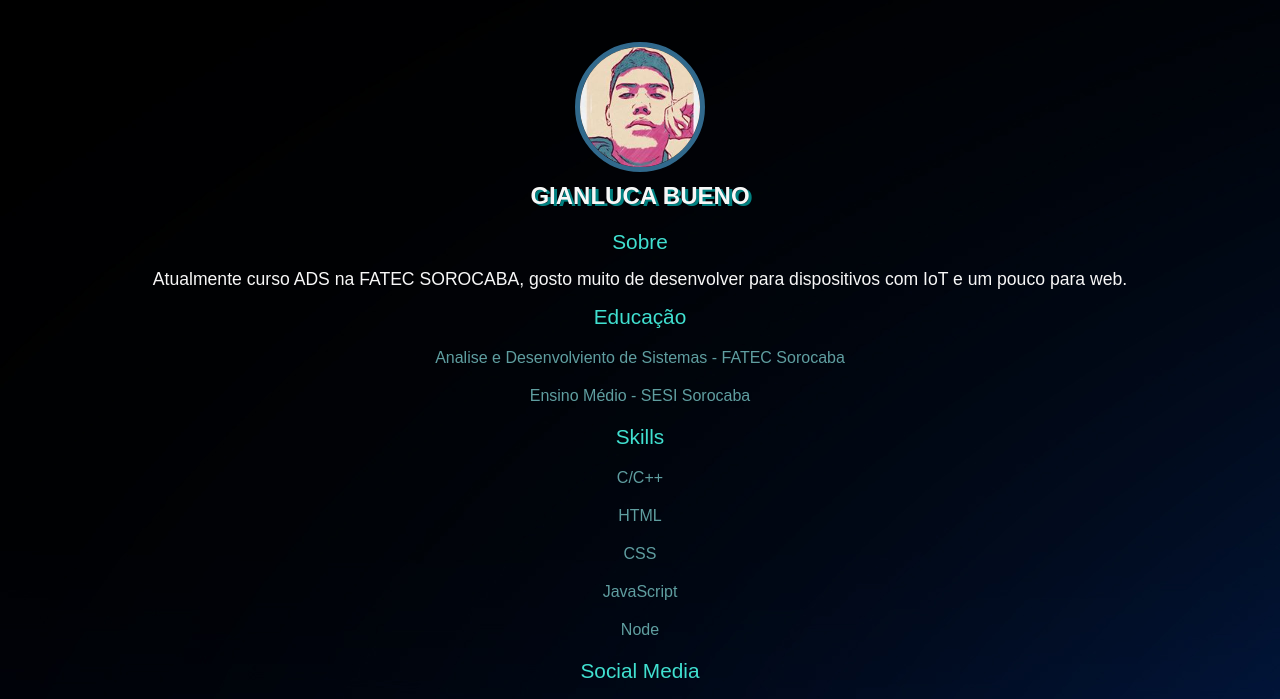
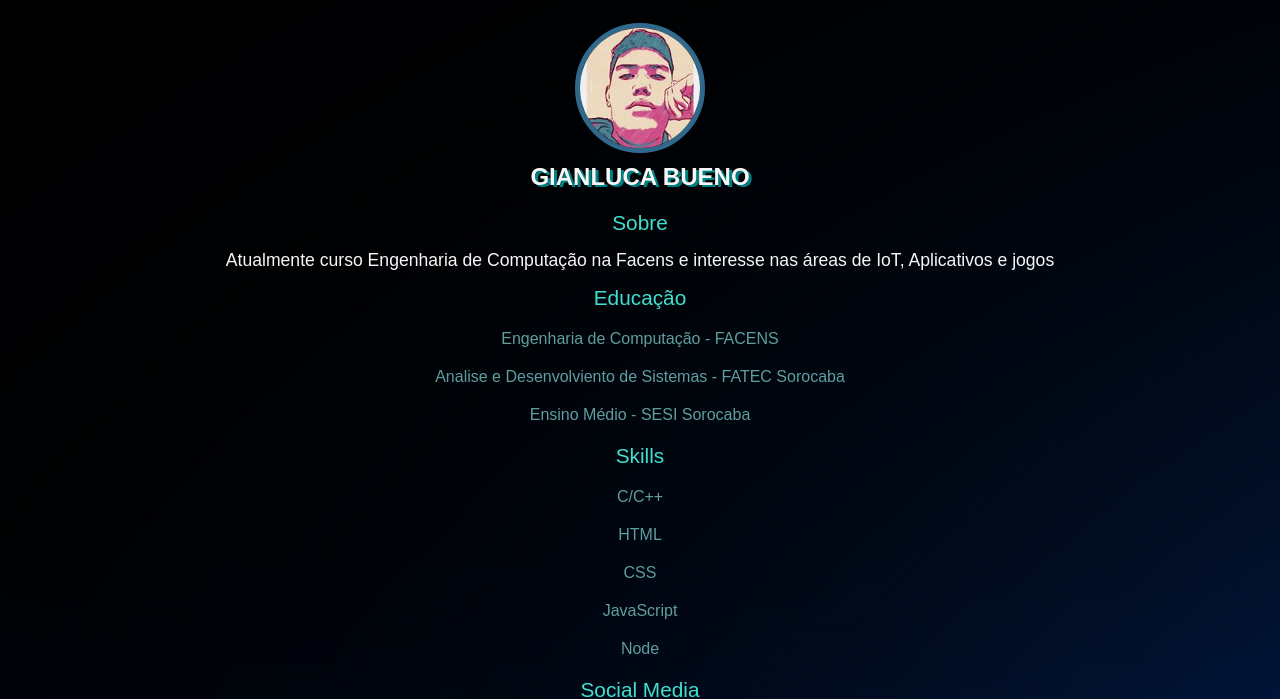
Before and after one commit to Gianluca-Bueno/Gianluca-Bueno.github.io, a plain HTML site: page index.html in a window 1280 px wide. Shown: the top 699 px of the page. Drawn offline with Linux system fonts and the light colour scheme; a web font is replaced by a local one.

Commit message:
Add files via upload

```diff
--- a/index.html
+++ b/index.html
@@ -15,10 +15,10 @@
     <h1 class="title">Gianluca Bueno</h1>
     <p class="topic">Sobre</p>
     <p class="description">
-      Atualmente curso ADS na FATEC SOROCABA, gosto muito de desenvolver para dispositivos com
-      IoT e um pouco para web.
+      Atualmente curso Engenharia de Computação na Facens e interesse nas áreas de IoT, Aplicativos e jogos
 
     <p class="topic">Educação</p>
+    <span class="shiny">Engenharia de Computação - FACENS</span>
     <span class="shiny">Analise e Desenvolviento de Sistemas - FATEC Sorocaba</span>
     <span class="shiny">Ensino Médio - SESI Sorocaba</span>
 
```
